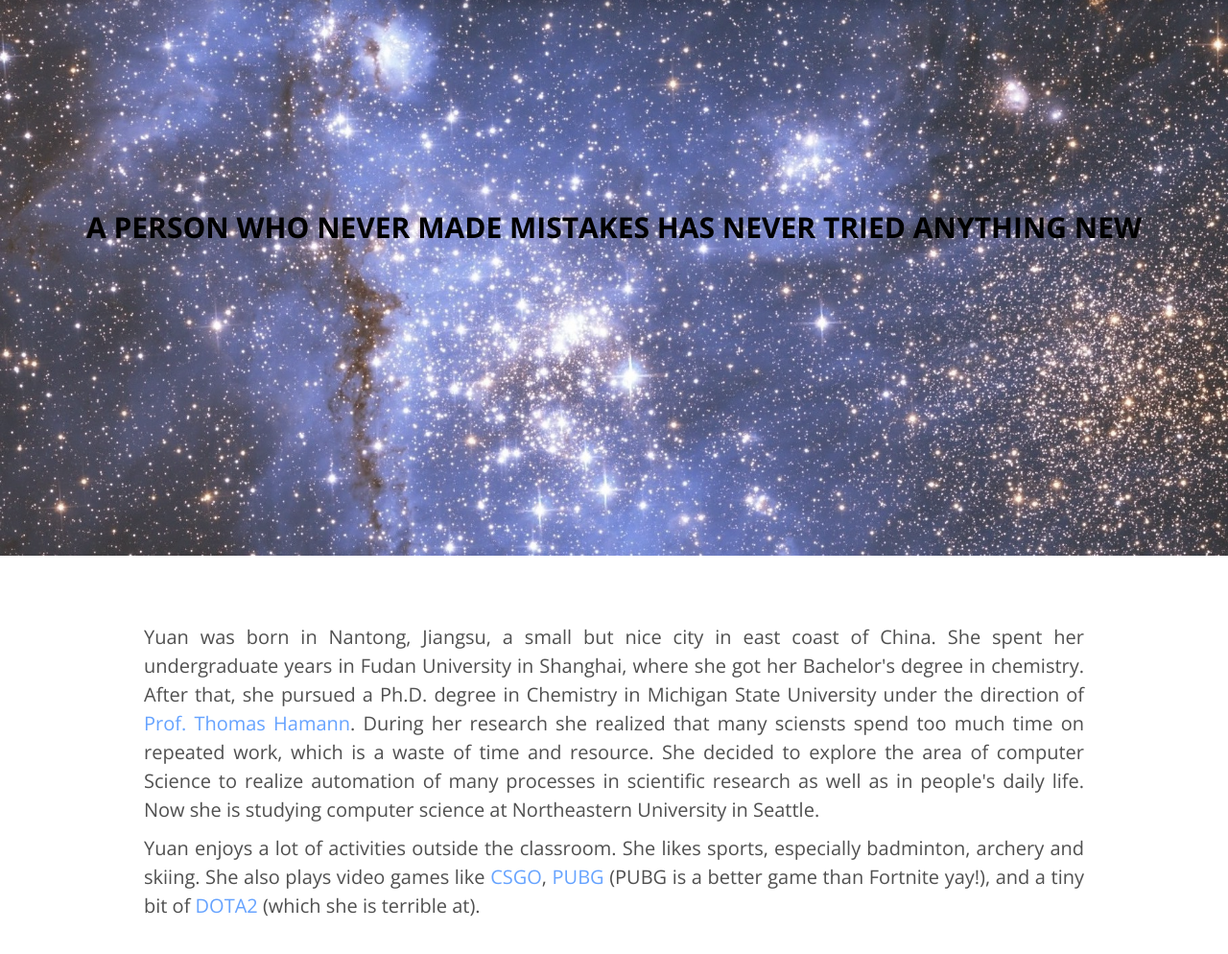
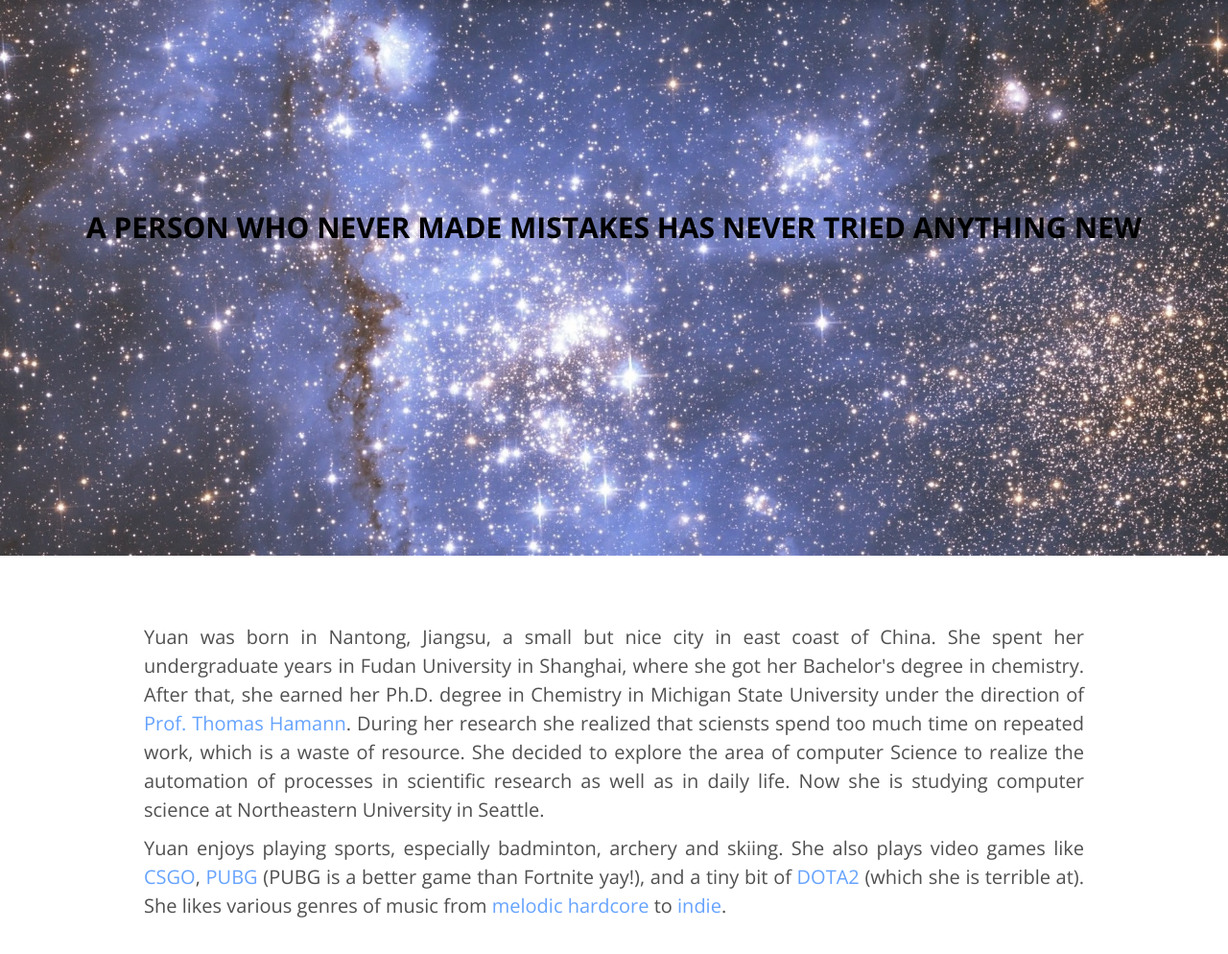
Before and after one commit to gao7yuan/PersonalWebPage, a website: page personal.html in a window 1280 px wide. Shown: the part 104-1098 px from the top of the page at 96% size. Drawn offline with nearby package versions, Linux system fonts and the light colour scheme.

Commit message:
tiny changes

```diff
--- a/css/style.css
+++ b/css/style.css
@@ -146,4 +146,9 @@ th {
   font-size: 20px;
   padding-bottom: 50px;
 }
+
+td {
+  text-decoration: none;
 }
+
+}
--- a/personal.html
+++ b/personal.html
@@ -11,7 +11,7 @@
   <script src="./javascripts/naviinteraction.js"></script>
   <header class="navbar">
     <div class="navtext">
-    <h1 class="navtitle"> YUAN'S </h1>
+    <h1 class="navtitle"><a class="navhome" href="./index.html">YUAN'S</a></h1>
     <a class="navitem" href="./index.html">Home</a>
     <a class="navitem" href="./research.html">Research</a>
     <a class="navitem navselected" href="./personal.html">Personal</a>
@@ -31,19 +31,20 @@
   <p>
     Yuan was born in Nantong, Jiangsu, a small but nice city in east coast of China.
     She spent her undergraduate years in Fudan University in Shanghai, where she got her
-    Bachelor's degree in chemistry. After that, she pursued a Ph.D. degree in Chemistry
+    Bachelor's degree in chemistry. After that, she earned her Ph.D. degree in Chemistry
     in Michigan State University under the direction of <a class="extlink" target="_blank" href="https://hamanngroup.weebly.com">Prof. Thomas Hamann</a>.
-    During her research she realized that many sciensts spend too much time on repeated work,
-    which is a waste of time and resource. She decided to explore the area of computer Science
-    to realize automation of many processes in scientific research as well as in people's daily life.
+    During her research she realized that sciensts spend too much time on repeated work,
+    which is a waste of resource. She decided to explore the area of computer Science
+    to realize the automation of processes in scientific research as well as in daily life.
     Now she is studying computer science at Northeastern University in Seattle.
   </p>
   <p>
-    Yuan enjoys a lot of activities outside the classroom. She likes sports, especially
-    badminton, archery and skiing. She also plays video games like
+    Yuan enjoys playing sports, especially badminton, archery and skiing.
+    She also plays video games like
     <a class="extlink" target="_blank" href="http://blog.counter-strike.net">CSGO</a>,
     <a class="extlink" target="_blank" href="https://playbattlegrounds.com/main.pu">PUBG</a> (PUBG is a better game than Fortnite yay!),
     and a tiny bit of <a class="extlink" target="_blank" href="http://www.dota2.com/play/">DOTA2</a> (which she is terrible at).
+    She likes various genres of music from <a class="extlink" target="_blank" href="https://en.wikipedia.org/wiki/Melodic_hardcore"> melodic hardcore</a> to <a class="extlink" target="_blank" href="https://en.wikipedia.org/wiki/Independent_music">indie</a>.
   </p>
 </div>
 </body>
```
Also changed, not shown: research.html (+1 -1 lines), resume.html (+1 -1 lines), 1 other file.
